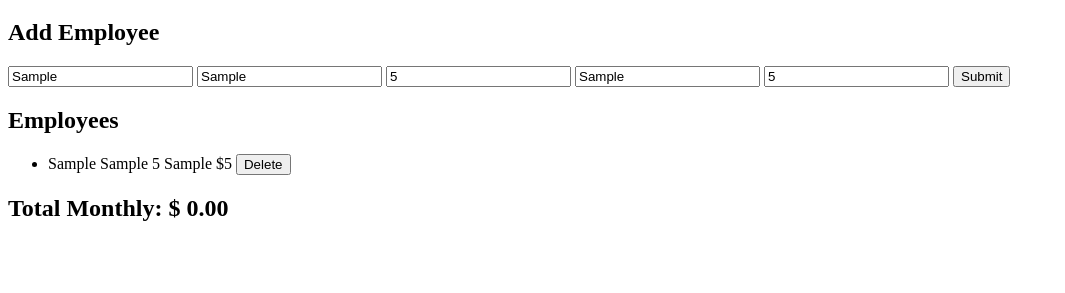
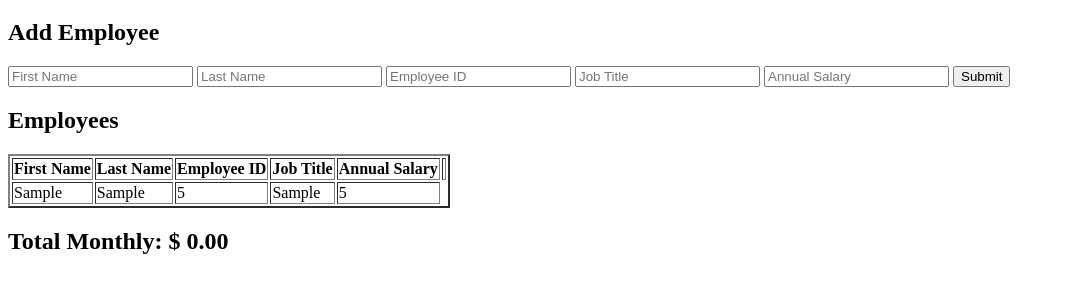
Before and after one commit to naniwin/jquery-salary-calculator, a plain HTML site: page assignment/index.html in a window 1280 px wide. Both pictures are taken after typing "Sample", "Sample", "5", "Sample", "5" into the empty fields and a click on the button "Submit". Shown: the part 61-354 px from the top of the page, without its empty margins (0-1065 px from the left). Drawn offline with Linux system fonts and the light colour scheme.

Commit message:
code to display on table, but not next row

```diff
--- a/assignment/index.html
+++ b/assignment/index.html
@@ -22,7 +22,26 @@
     </div>
     <div id="output">
       <h2>Employees</h2>
-      <ul id="employeesOut"></ul>
+      <table id="employees" border="2">
+        <thread>
+          <tr class="tableHeader">
+            <th>First Name</th>
+            <th>Last Name</th>
+            <th>Employee ID</th>
+            <th>Job Title</th>
+            <th>Annual Salary</th>
+            <th></th>
+          </tr>
+        </thread>
+        <tr class="employeesOut">
+          <td>first</td>
+          <td>last</td>
+          <td>id</td>
+          <td>title</td>
+          <td>salary</td>
+        </tr>
+      </table>
+
       <h2>Total Monthly: $ <span id="monthlyValueOut">0.00</span></h2>
     </div>
   </body>
--- a/assignment/scripts/client.js
+++ b/assignment/scripts/client.js
@@ -18,15 +18,39 @@ function addEmployee() {
   employee.push(newEmployee);
   console.log(employee);
   displayEmployee();
+  emptyEmployeeInput();
 } // end addEmployee
 
 function displayEmployee() {
   console.log('in displayEmployee');
-  let el = $('#employeesOut');
+  let el = $('.employeesOut');
+  let lineNo = 1;
   el.empty();
   for (let i = 0; i < employee.length; i++) {
     el.append(
-      `<li>${employee[i].first} ${employee[i].last} ${employee[i].id} ${employee[i].title} $${employee[i].salary} <button class="deleteEmployeeButton" data-index="${i}">Delete</button></li>`
-    );
+      '<td>' +
+        employee[i].first +
+        '</td> <td>' +
+        employee[i].last +
+        '</td> <td>' +
+        employee[i].id +
+        '</td> <td>' +
+        employee[i].title +
+        '</td> <td>' +
+        employee[i].salary
+    ) +
+      '</td>' +
+      '<td><button class="deleteEmployeeButton">Delete</button></td>';
+    //   `<td>${employee[i].first}</td> <td>${employee[i].last}</td> <td>${employee[i].id}</td> <td>${employee[i].title}</td> <td>$${employee[i].salary}</td> <td><button class="deleteEmployeeButton" data-index="${i}">Delete</button></td>`
+    // );
+    lineNo++;
   }
 }
+
+function emptyEmployeeInput() {
+  $('#firstNameIn').val('');
+  $('#lastNameIn').val('');
+  $('#idNumberIn').val('');
+  $('#titleIn').val('');
+  $('#annualSalaryIn').val('');
+} // end empty input value
```
